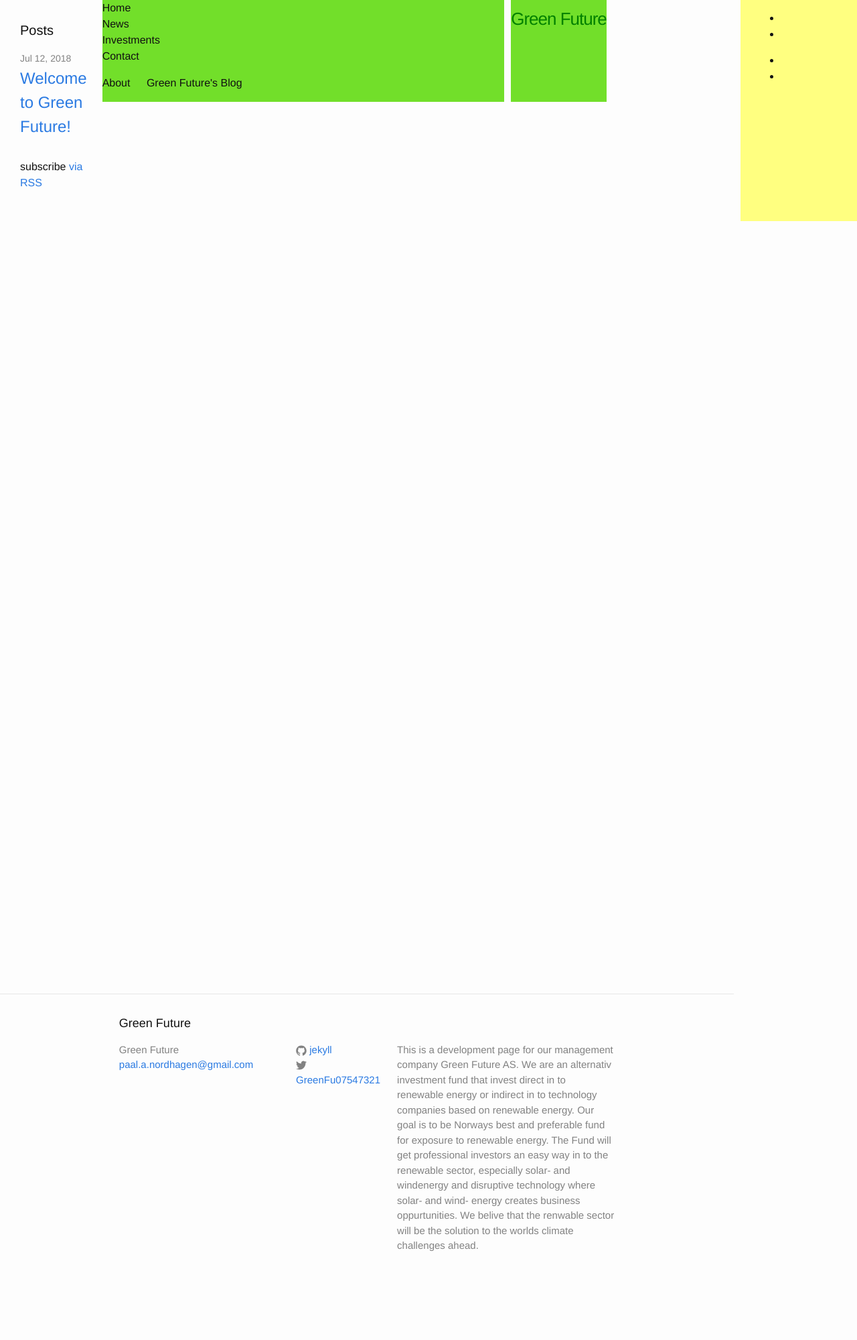
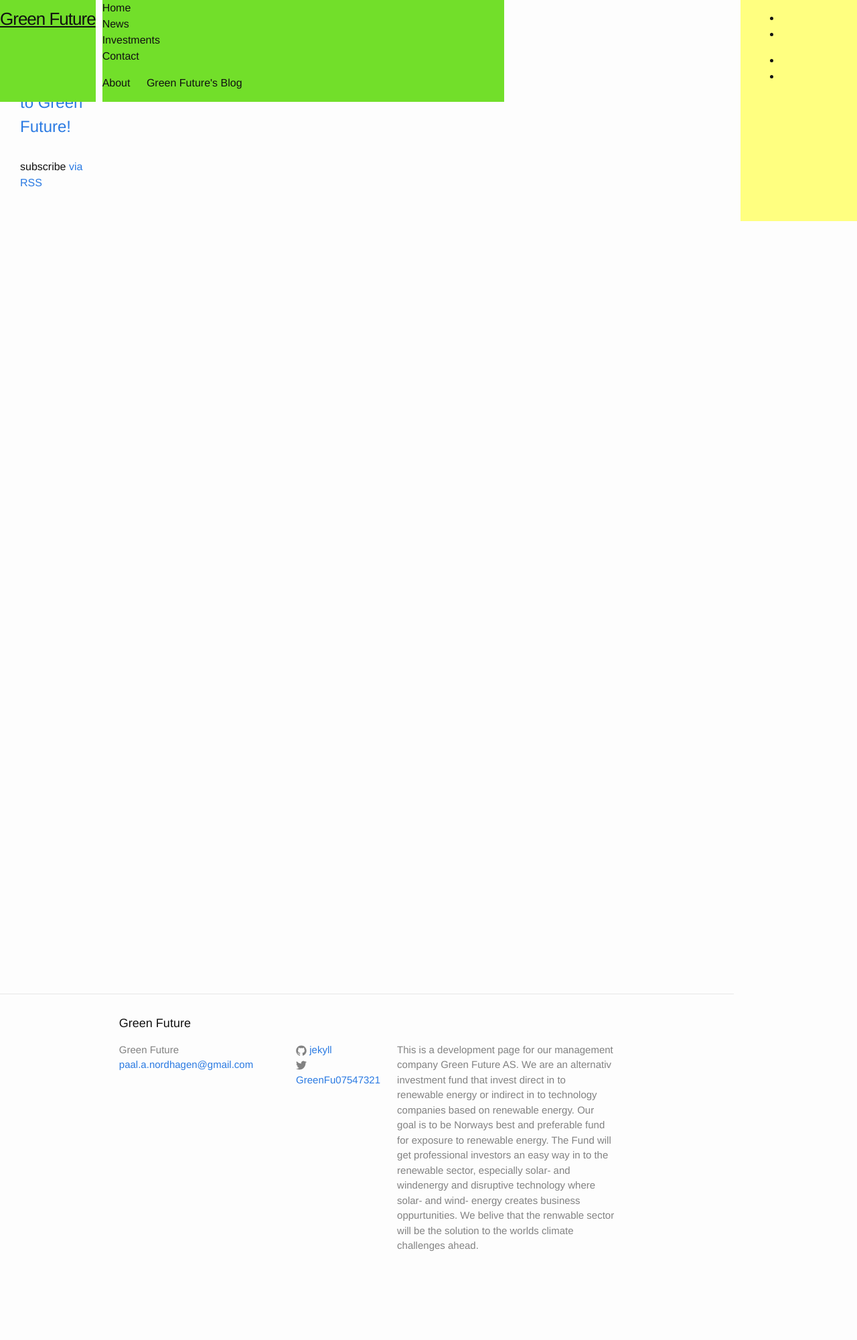
Before and after one commit to Paal-August/Paal-August.github.io, a Jekyll site: the page built from index.html, in a window 1280 px wide. Shown: the whole page at 67% size. Built offline with Jekyll 4.4.1, drawn with Linux system fonts in a browser that asks for light colours.

Commit message:
Update _layout.scss

```diff
--- a/_sass/_layout.scss
+++ b/_sass/_layout.scss
@@ -15,7 +15,7 @@
 .site-header {
   display: grid;
   position: relative;
-  max-height:200px;
+  max-height:100px;
   margin: auto;
   grid-gap: 10px;
   grid-template: repeat(2, 1fr) / repeat(7, 1fr);
@@ -51,7 +51,7 @@
     letter-spacing: -1px;
     margin-bottom: 0;
     float: left;
-    grid-area: 1 / 6 / 2/7;
+    grid-area: 1 / 1 / 2/2;
     background-color:#72DF2A;
 
     &,
```
